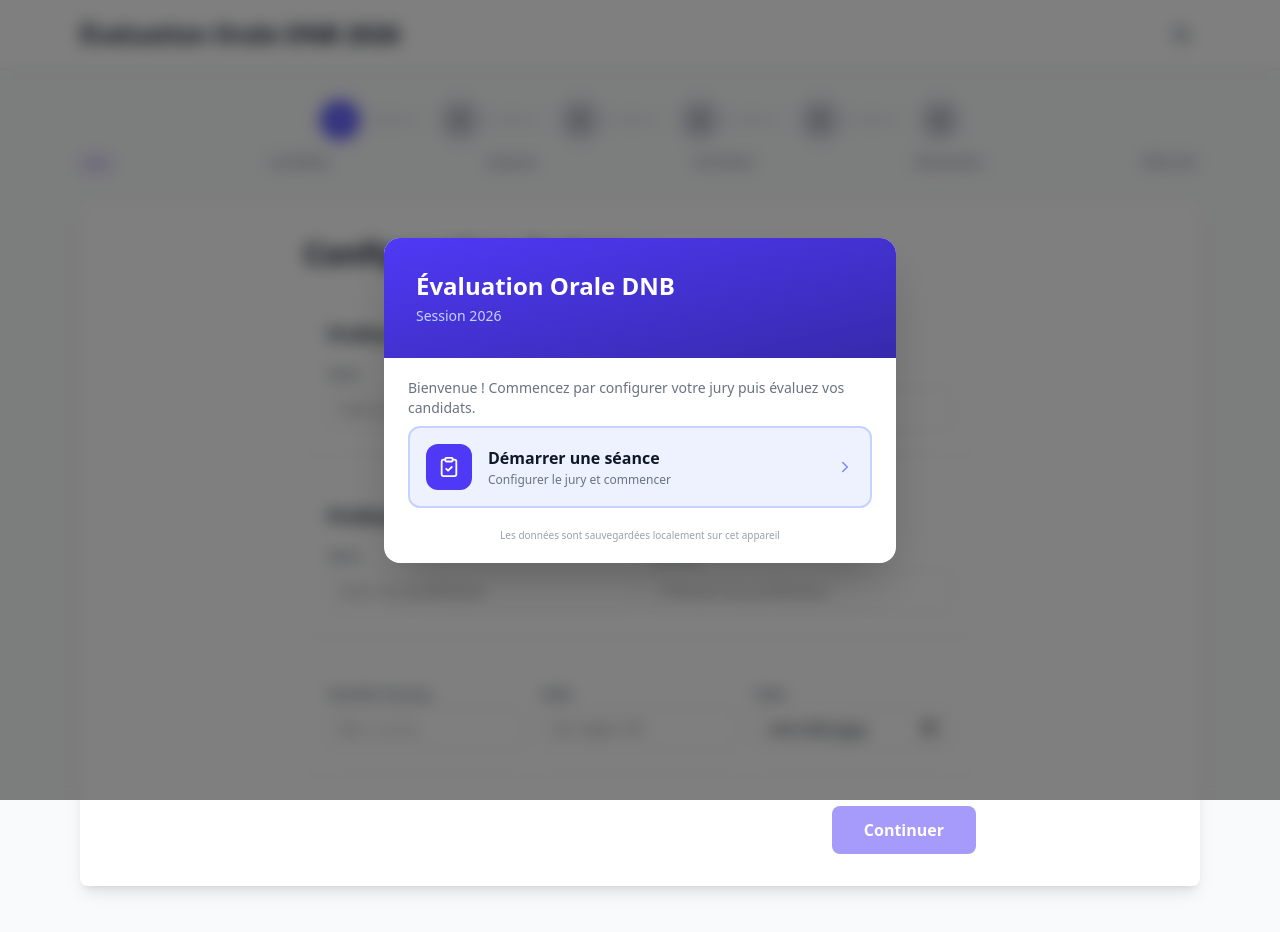
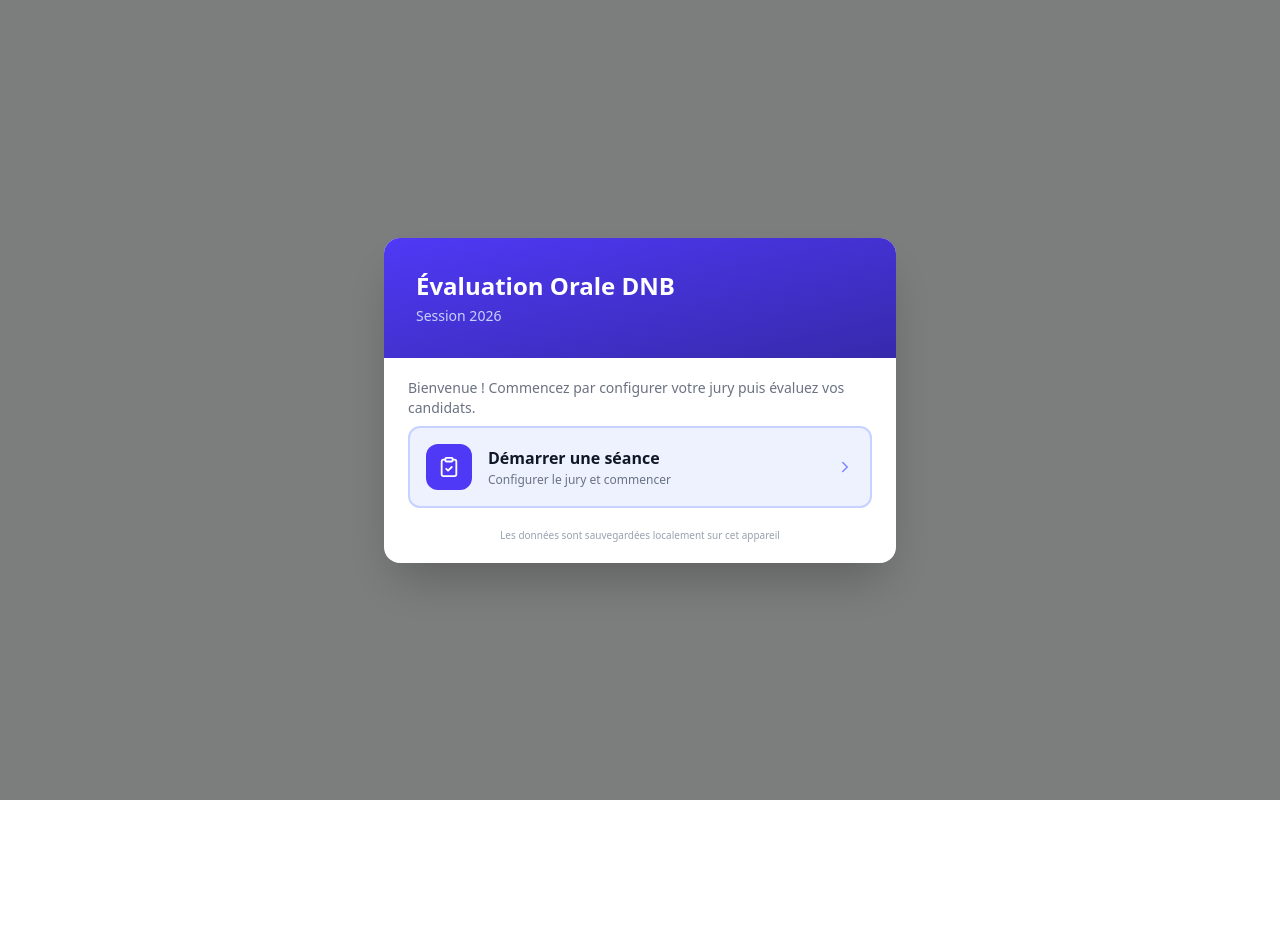
Before and after one commit to CodBad25/oral-dnb, a React (Vite) app: page / in a window 1280 px wide. Shown: the top 932 px of the page. After the commit the page ends 800 px from the top, so only its background shows below. Built offline with nearby package versions, Linux system fonts and the light colour scheme.

Commit message:
Masquer le contenu derrière la modale d'accueil

```diff
--- a/src/App.tsx
+++ b/src/App.tsx
@@ -114,8 +114,25 @@ export default function App() {
 
   return (
     <div className={`bg-gray-50 dark:bg-gray-900 transition-colors ${appView !== 'evaluation' || state.currentStep >= 5 ? 'h-screen overflow-hidden' : 'min-h-screen'}`}>
+      {showWelcome && (
+        <WelcomeModal
+          onStartEvaluation={() => {
+            setAppView('evaluation');
+            setShowWelcome(false);
+          }}
+          onViewResults={() => {
+            setAppView('resultats');
+            setShowWelcome(false);
+          }}
+          onViewAnalyse={() => {
+            setAppView('analyse');
+            setShowWelcome(false);
+          }}
+        />
+      )}
+
       {/* Header */}
-      <header className="bg-white dark:bg-gray-800 shadow-sm sticky top-0 z-50">
+      <header className={cn("bg-white dark:bg-gray-800 shadow-sm sticky top-0 z-50", showWelcome && "invisible")}>
         <div className="max-w-6xl mx-auto px-4 py-4 flex items-center justify-between">
           <h1 className="text-xl md:text-2xl font-bold text-gray-900 dark:text-white">
             Évaluation Orale DNB 2026
@@ -284,7 +301,7 @@ export default function App() {
       </header>
 
       {/* Main content */}
-      {appView === 'analyse' ? (
+      {showWelcome ? null : appView === 'analyse' ? (
         <AnalysePage />
       ) : appView === 'resultats' ? (
         <ResultatsPage jury={state.jury} />
@@ -413,22 +430,6 @@ export default function App() {
         </main>
       )}
 
-      {showWelcome && (
-        <WelcomeModal
-          onStartEvaluation={() => {
-            setAppView('evaluation');
-            setShowWelcome(false);
-          }}
-          onViewResults={() => {
-            setAppView('resultats');
-            setShowWelcome(false);
-          }}
-          onViewAnalyse={() => {
-            setAppView('analyse');
-            setShowWelcome(false);
-          }}
-        />
-      )}
     </div>
   );
 }
```
